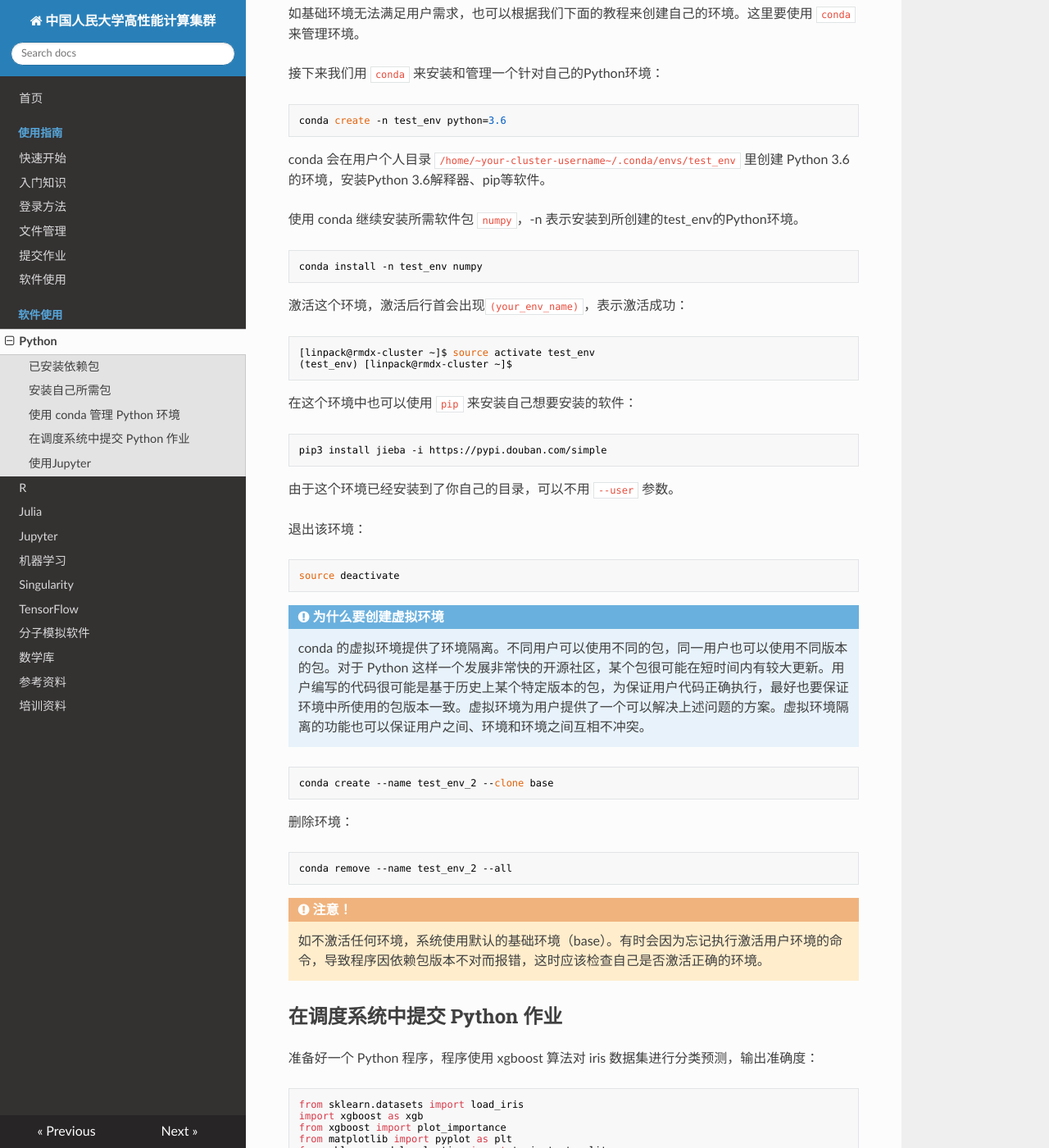
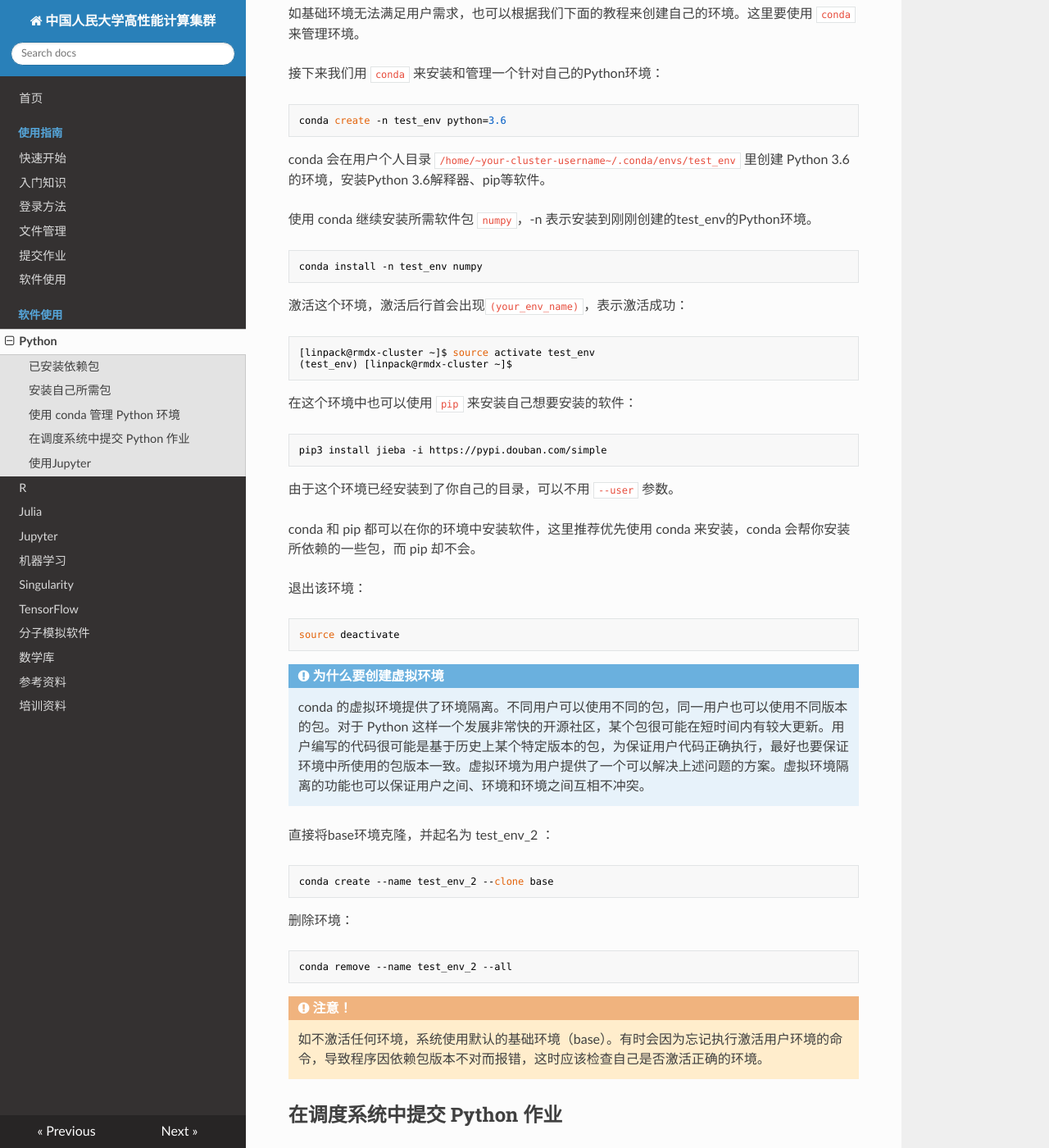
Before and after one commit to masterstevelu/cluster-support, an MkDocs documentation site: the page built from docs/manual/python.md, in a window 1280 px wide and 1400 px high, scrolled down 1953 px. Shown: the whole window at 82% size. Built offline with MkDocs 1.6.1, drawn with Linux system fonts in a browser that asks for light colours; nearby versions of some CDN libraries.

Commit message:
anaconda clone

````diff
--- a/docs/manual/python.md
+++ b/docs/manual/python.md
@@ -64,7 +64,7 @@ conda create -n test_env python=3.6
 
 conda 会在用户个人目录 `/home/~your-cluster-username~/.conda/envs/test_env` 里创建 Python 3.6 的环境，安装Python 3.6解释器、pip等软件。
 
-使用 conda 继续安装所需软件包 `numpy`，-n 表示安装到所创建的test_env的Python环境。
+使用 conda 继续安装所需软件包 `numpy`，-n 表示安装到刚刚创建的test_env的Python环境。
 
 ```bash
 conda install -n test_env numpy
@@ -85,6 +85,8 @@ pip3 install jieba -i https://pypi.douban.com/simple
 
 由于这个环境已经安装到了你自己的目录，可以不用 `--user` 参数。
 
+conda 和 pip 都可以在你的环境中安装软件，这里推荐优先使用 conda 来安装，conda 会帮你安装所依赖的一些包，而 pip 却不会。
+
 退出该环境：
 
 ```bash
@@ -93,6 +95,9 @@ source deactivate
 
 !!! note "为什么要创建虚拟环境"
     conda 的虚拟环境提供了环境隔离。不同用户可以使用不同的包，同一用户也可以使用不同版本的包。对于 Python 这样一个发展非常快的开源社区，某个包很可能在短时间内有较大更新。用户编写的代码很可能是基于历史上某个特定版本的包，为保证用户代码正确执行，最好也要保证环境中所使用的包版本一致。虚拟环境为用户提供了一个可以解决上述问题的方案。虚拟环境隔离的功能也可以保证用户之间、环境和环境之间互相不冲突。
+
+直接将base环境克隆，并起名为 test_env_2 ：
+
 
 ```bash
 conda create --name test_env_2 --clone base
````
Also changed, not shown: docs/file.md (+2 -2 lines).
